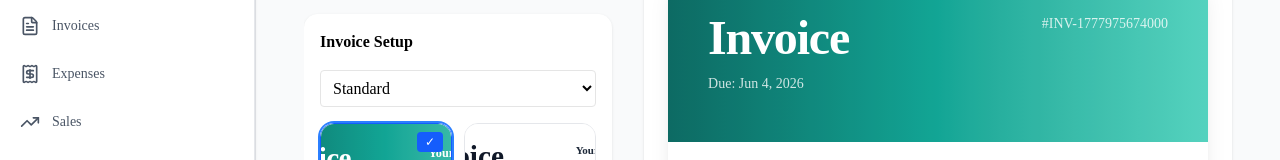
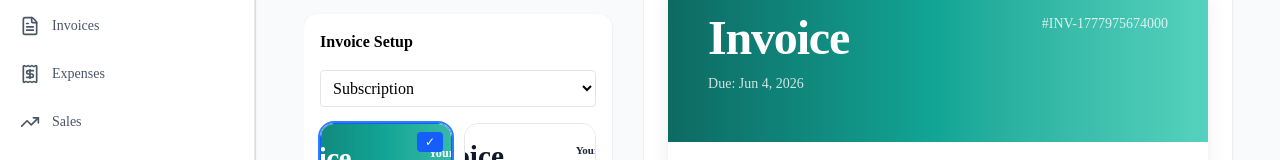
Before and after one commit to markpraise288/invoice-generator-app, a Next.js app: page /invoices/create in a window 1280 px wide. Shown: the part 179-339 px from the top of the page. Built offline with nearby package versions, Linux system fonts and the light colour scheme; no server answers.

Commit message:
removed standard option from invoice types

```diff
--- a/app/(dashboard)/invoices/create/page.tsx
+++ b/app/(dashboard)/invoices/create/page.tsx
@@ -329,7 +329,6 @@ export default function CreateInvoicePage() {
             }
             className="w-full p-2 border rounded"
           >
-            <option value="standard">Standard</option>
             <option value="subscription">Subscription</option>
             <option value="service">Service</option>
           </select>
```
